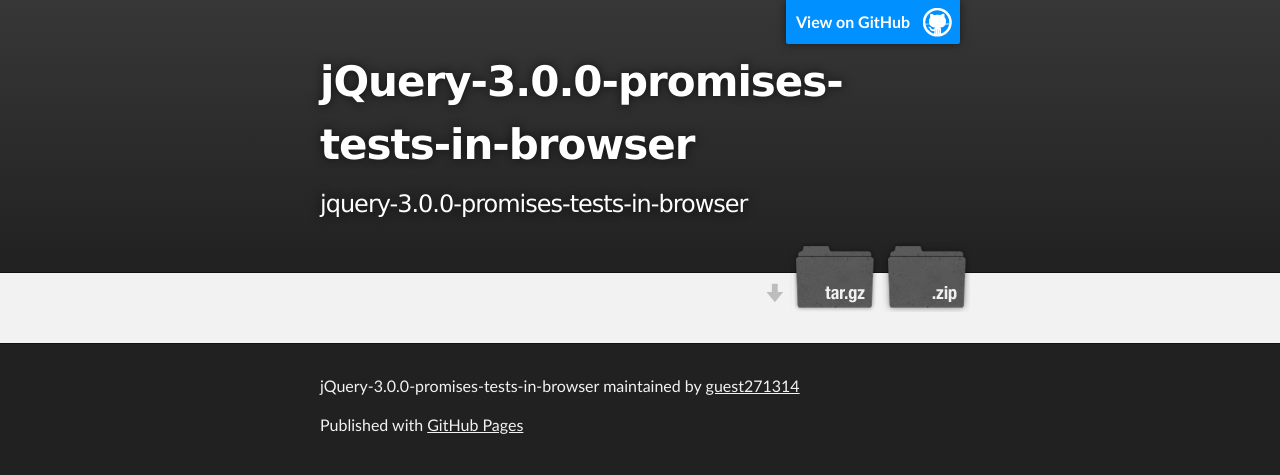
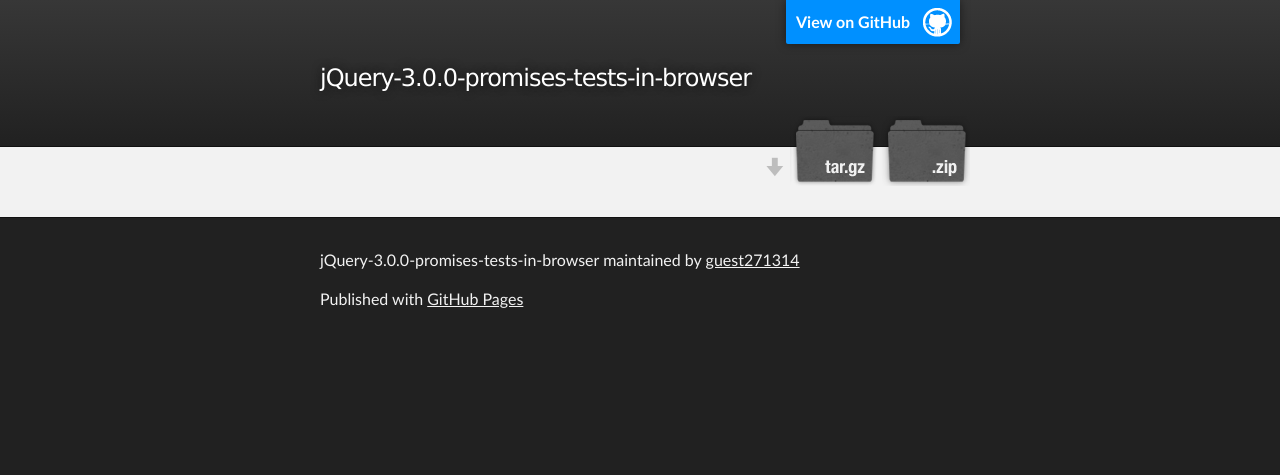
Before and after one commit to guest271314/jquery-3.0.0-promises-tests-in-browser, a plain HTML site: page index.html in a window 1280 px wide. Drawn offline with Linux system fonts and the light colour scheme.

Commit message:
Update index.html

```diff
--- a/index.html
+++ b/index.html
@@ -17,9 +17,7 @@
     <div id="header_wrap" class="outer">
         <header class="inner">
           <a id="forkme_banner" href="https://github.com/guest271314/jquery-3.0.0-promises-tests-in-browser">View on GitHub</a>
-
-          <h1 id="project_title">jQuery-3.0.0-promises-tests-in-browser</h1>
-          <h2 id="project_tagline">jquery-3.0.0-promises-tests-in-browser</h2>
+          <h2 id="project_tagline">jQuery-3.0.0-promises-tests-in-browser</h2>
 
             <section id="downloads">
               <a class="zip_download_link" href="https://github.com/guest271314/jquery-3.0.0-promises-tests-in-browser/zipball/master">Download this project as a .zip file</a>
```
